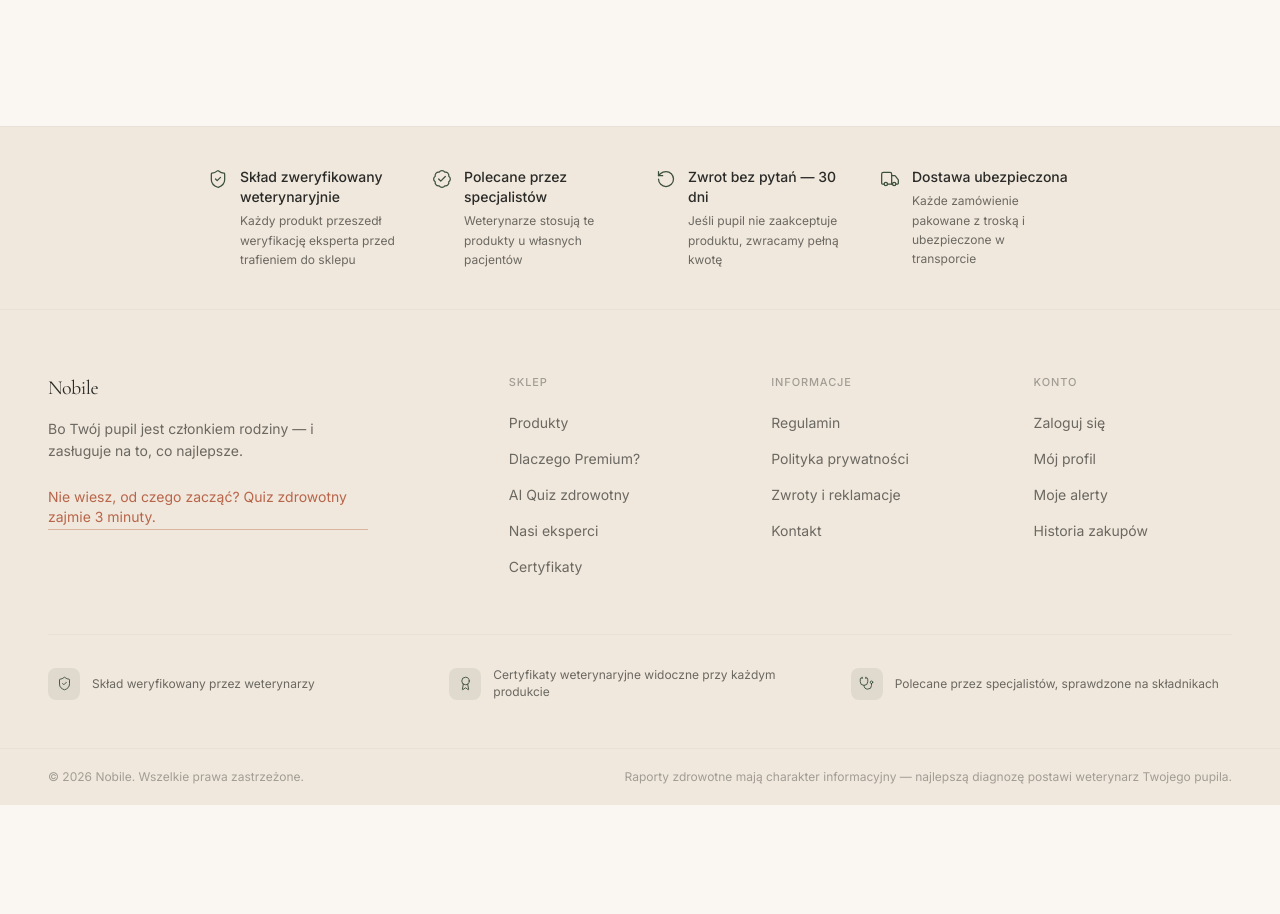
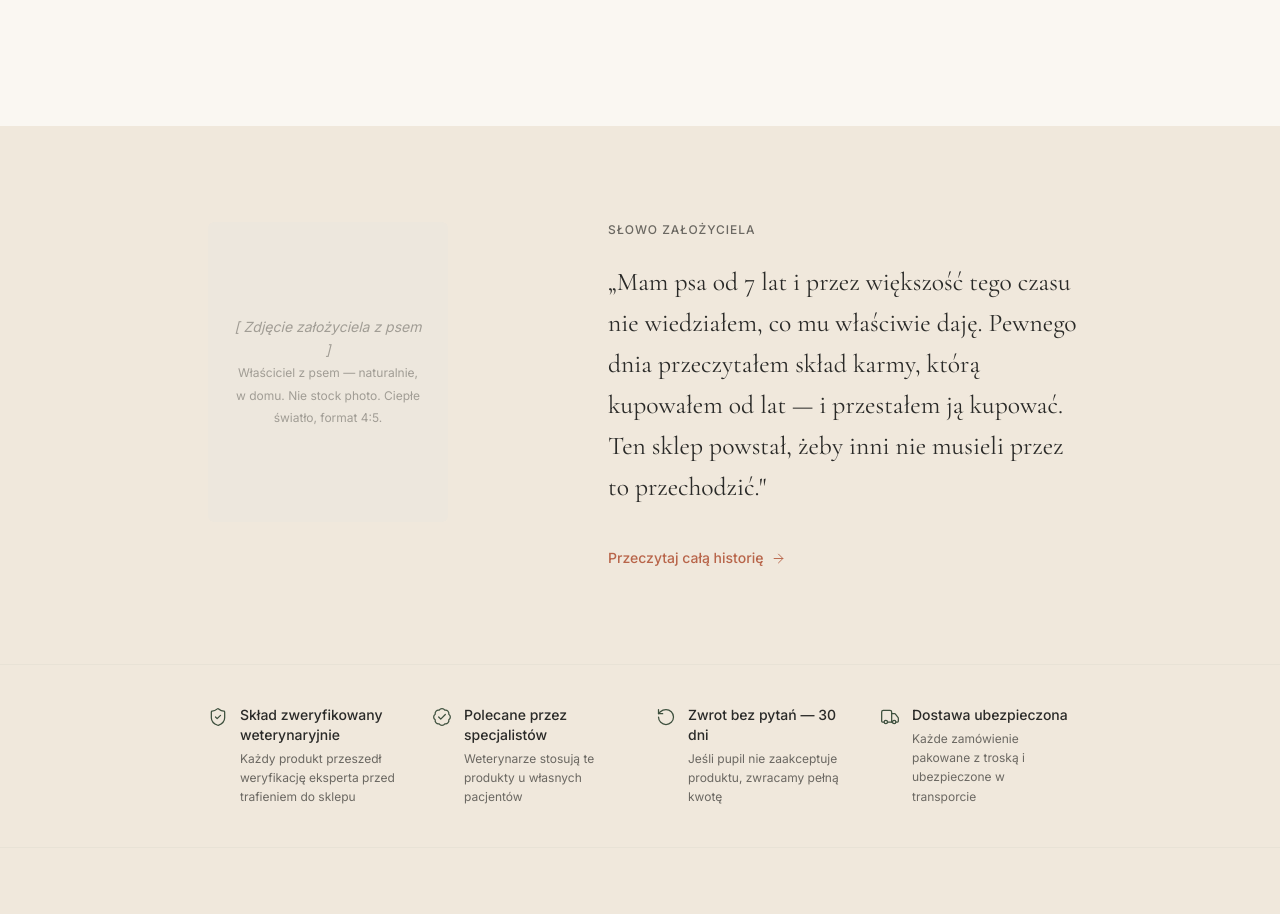
Before and after one commit to MihasTJ/PetStore, a Next.js app: page / in a window 1280 px wide. Shown: the part 880-1794 px from the top of the page. Before the commit the page ends 1685 px from the top, so only its background shows below. Built offline with nearby package versions, Linux system fonts and the light colour scheme; no server answers; the database is empty.

Commit message:
feat: update home page for v4 — experts section and brand credibility blocks

```diff
--- a/app/page.tsx
+++ b/app/page.tsx
@@ -1,9 +1,25 @@
-import { TrustStrip } from "@/components/trust-strip";
-import { ProductListing } from "@/components/product-listing";
+import { TrustStrip } from "@/components/trust-strip"
+import { ProductListing } from "@/components/product-listing"
+import { createClient } from "@/lib/supabase/server"
+import { ArrowRight } from "lucide-react"
 
-export default function Home() {
+const FOUNDER_FALLBACK =
+  "Mam psa od 7 lat i przez większość tego czasu nie wiedziałem, co mu właściwie daję. Pewnego dnia przeczytałem skład karmy, którą kupowałem od lat — i przestałem ją kupować. Ten sklep powstał, żeby inni nie musieli przez to przechodzić."
+
+export default async function Home() {
+  const supabase = await createClient()
+  const { data: contentRow } = await supabase
+    .from("site_content")
+    .select("value")
+    .eq("key", "founder_letter_short")
+    .maybeSingle()
+
+  const founderLetter = contentRow?.value ?? FOUNDER_FALLBACK
+
   return (
     <main className="min-h-screen bg-canvas">
+
+      {/* ── HERO ─────────────────────────────────────────────────────── */}
       <section className="mx-auto max-w-editorial px-6 pt-20 pb-24 md:px-12 md:pt-32 md:pb-40">
         <div className="grid grid-cols-1 gap-12 md:grid-cols-12 md:gap-16 lg:gap-24">
           <div className="md:col-span-7 lg:col-span-6 md:pt-12 lg:pt-20">
@@ -47,8 +63,49 @@
         </div>
       </section>
 
+      {/* ── LIST ZAŁOŻYCIELSKI ───────────────────────────────────────── */}
+      <section className="bg-warm-island">
+        <div className="mx-auto max-w-editorial px-6 py-16 md:px-12 md:py-24">
+          <div className="grid grid-cols-1 gap-12 md:grid-cols-12 md:gap-16 lg:gap-20">
+
+            {/* Zdjęcie */}
+            <div className="md:col-span-4">
+              <div className="aspect-[4/5] w-full rounded-[6px] bg-tech-island flex items-center justify-center px-6">
+                <p className="text-center text-sm leading-body text-ink-subtle italic">
+                  [ Zdjęcie założyciela z psem ]<br />
+                  <span className="not-italic text-xs">
+                    Właściciel z psem — naturalnie, w domu. Nie stock photo.
+                    Ciepłe światło, format 4:5.
+                  </span>
+                </p>
+              </div>
+            </div>
+
+            {/* List */}
+            <div className="md:col-span-7 md:col-start-6 flex flex-col justify-center">
+              <p className="mb-6 text-xs font-medium tracking-eyebrow text-ink-muted uppercase">
+                Słowo założyciela
+              </p>
+
+              <blockquote className="font-serif font-normal leading-body text-ink text-xl md:text-2xl lg:text-[1.6rem]">
+                „{founderLetter}"
+              </blockquote>
+
+              <a
+                href="/o-nas"
+                className="mt-10 self-start inline-flex items-center gap-2 text-sm font-medium text-terracotta hover:text-terracotta-hover transition-colors"
+              >
+                Przeczytaj całą historię
+                <ArrowRight size={15} />
+              </a>
+            </div>
+
+          </div>
+        </div>
+      </section>
+
       <TrustStrip />
       <ProductListing />
     </main>
-  );
+  )
 }
```
